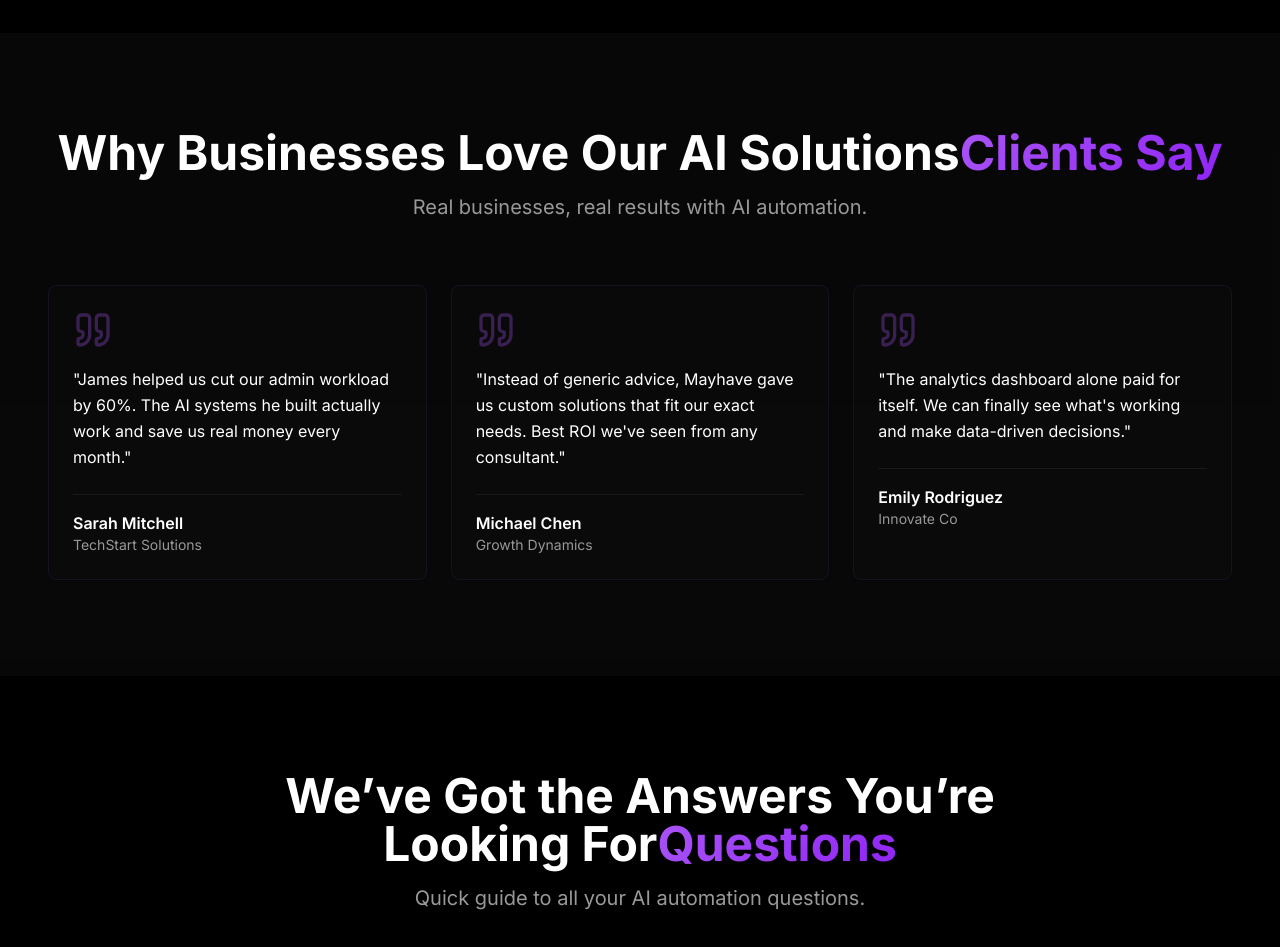
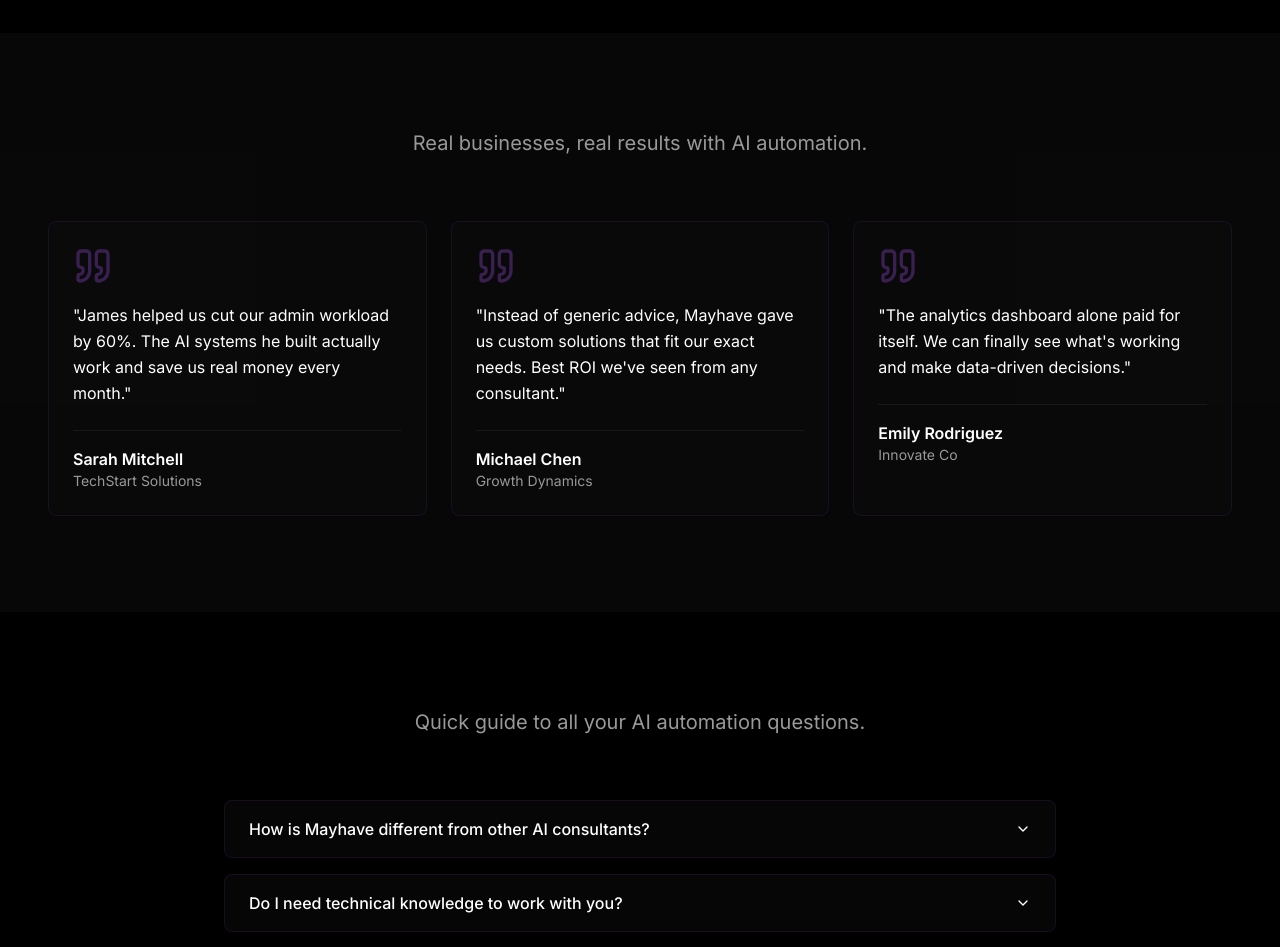
Before and after one commit to Mayhavent/mayhave-ai-engine, a React (Vite) app: page / in a window 1280 px wide. Shown: the part 6200-7147 px from the top of the page. Built offline with nearby package versions, Linux system fonts and the light colour scheme; the HTML template or start-up script is replaced by a standard one.

Commit message:
Visual edit in Lovable
Edited UI in Lovable

```diff
--- a/src/components/FAQ.tsx
+++ b/src/components/FAQ.tsx
@@ -25,8 +25,7 @@ export const FAQ = () => {
   return <section className="py-24 px-4">
       <div className="container mx-auto max-w-4xl">
         <div className="text-center mb-16 space-y-4 animate-fade-in">
-          <h2 className="text-4xl md:text-5xl font-bold">We’ve Got the Answers You’re Looking For<span className="bg-gradient-primary bg-clip-text text-transparent">Questions</span>
-          </h2>
+
           <p className="text-xl text-muted-foreground">Quick guide to all your AI automation questions.</p>
         </div>
 
--- a/src/components/Testimonials.tsx
+++ b/src/components/Testimonials.tsx
@@ -17,8 +17,7 @@ export const Testimonials = () => {
   return <section className="py-24 px-4 bg-muted/30">
       <div className="container mx-auto max-w-7xl">
         <div className="text-center mb-16 space-y-4 animate-fade-in">
-          <h2 className="text-4xl md:text-5xl font-bold text-white">Why Businesses Love Our AI Solutions<span className="bg-gradient-primary bg-clip-text text-transparent">Clients Say</span>
-          </h2>
+
           <p className="text-xl text-muted-foreground max-w-2xl mx-auto">Real businesses, real results with AI automation.</p>
         </div>
 
```
